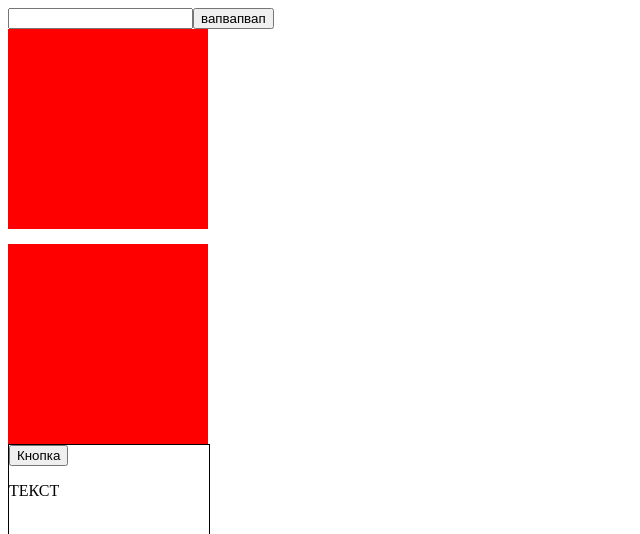
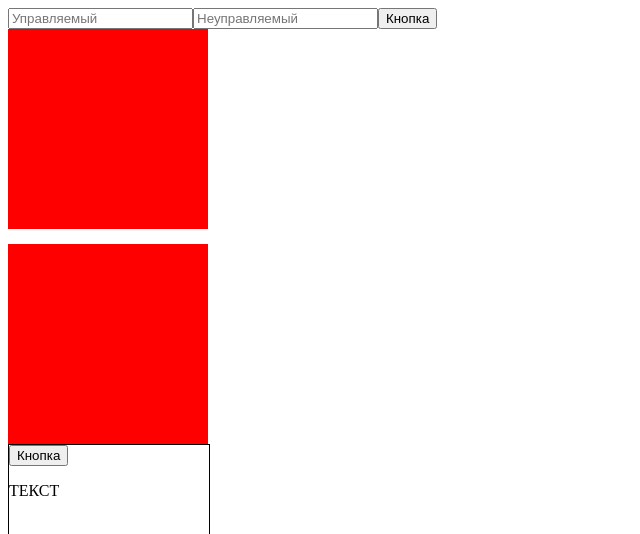
Before and after one commit to Sergey-Sverdlov/TypeScript, a React (Vite) app: page / in a window 1280 px wide. Shown: the top 534 px of the page, without its empty margins (0-640 px from the left). Built offline with nearby package versions, Linux system fonts and the light colour scheme; no server answers; the HTML template or start-up script is replaced by a standard one.

Commit message:
add uncotrolled and controlled input

```diff
--- a/src/components/EventsExample.tsx
+++ b/src/components/EventsExample.tsx
@@ -1,15 +1,18 @@
-import React from 'react';
+import React, {FC} from 'react';
+import {useRef} from "react/ts5.0";
 
 const EventsExample: FC = () => {
     const [value, setValue] = React.useState<string>('')
     const [isDrag, setIsDrag] = React.useState<boolean>(false)
+    const inputRef = React.useRef<HTMLInputElement | null>(null)
     const handleClick = (e: React.ChangeEvent<HTMLInputElement>) => {
         e.preventDefault()
         setValue(e.target.value)
     }
     const clickHandler = (e: React.MouseEvent<HTMLButtonElement>) => {
         e.preventDefault()
-        console.log(value)
+        setValue("Control")
+        console.log(inputRef.current?.value)
     }
     const dragHandler = (e: React.DragEvent<HTMLDivElement>) => {
         console.log("DRAG")
@@ -29,8 +32,9 @@ const EventsExample: FC = () => {
     }
     return (
         <div>
-            <input type="text" value={value} onChange={handleClick}/>
-            <button onClick={clickHandler}>вапвапвап</button>
+            <input type="text" value={value} onChange={handleClick} placeholder="Управляемый"/>
+            <input type="text"  ref={inputRef} placeholder="Неуправляемый"/>
+            <button onClick={clickHandler}>Кнопка</button>
             <div draggable style={{width: 200, height: 200, background: 'red'}} onDrag={dragHandler}></div>
             <div
                 onDragOver={dragWithPreventHandler}
```
